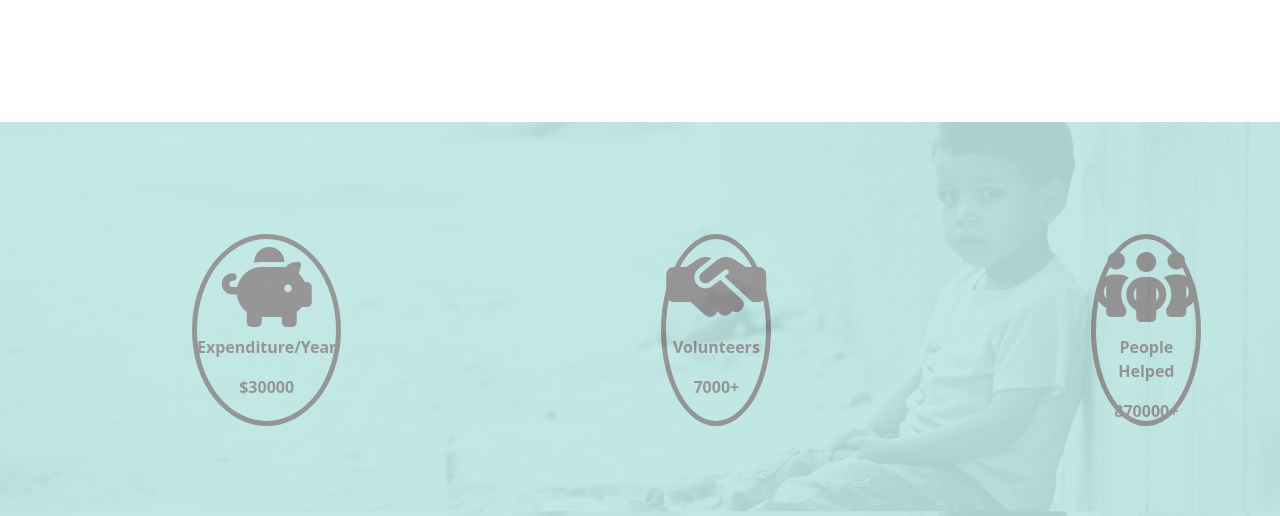
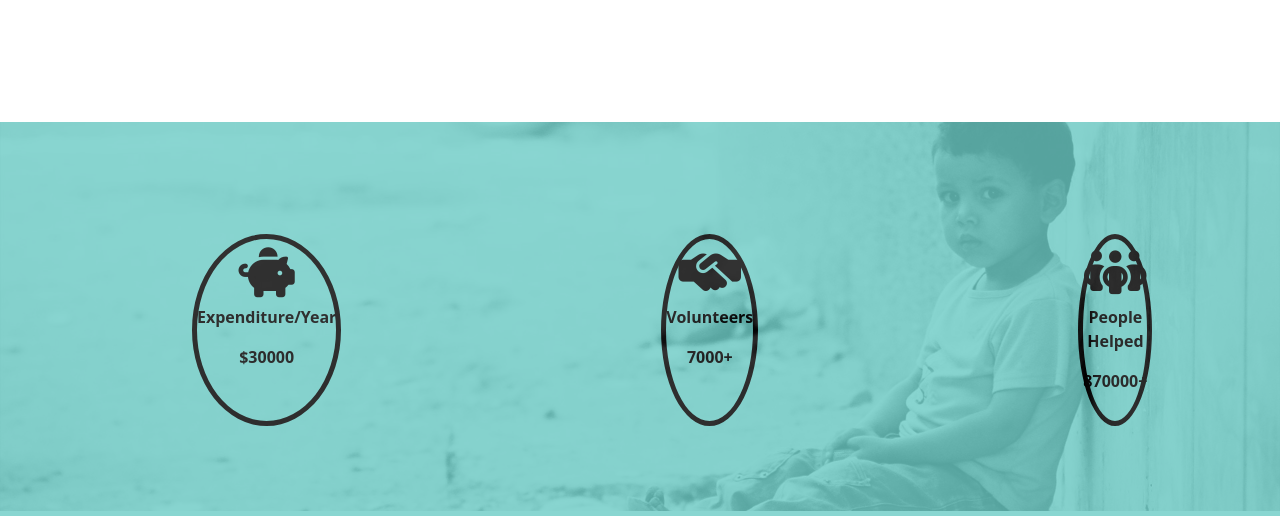
Before and after one commit to amitjait/About-Us, a plain HTML site: page index.html in a window 1280 px wide. Shown: the part 1250-1766 px from the top of the page. Drawn offline with nearby package versions, Linux system fonts and the light colour scheme.

Commit message:
Updating

```diff
--- a/index.html
+++ b/index.html
@@ -71,7 +71,7 @@
       <div class="demo-content">
         <div class = "subDemo">
           <h1 class="botm-head">Join MentHealth!</h1>
-          <h3>Make a difference in the world!!</h3>
+          <h3 class="ctnt">Make a difference in the world!!</h3>
           <button class="joinBtn">Join Us</button>
         </div>
       </div>
@@ -135,33 +135,18 @@
         <!-- <img src="" alt="" class="img"> -->
       </div>
       <div class="stats">
-        <!-- <div class="col-md-4 col-sm-12 col-xs-12 img-txt-1 ">
-          <i class="fa-solid fa-piggy-bank fa-5x"></i>
-          <p class="exp">Expenditure/Year </p>
-                 $30000
-        </div>
-        <div class="col-md-4 col-sm-12 col-xs-12 img-txt-2 ">
-          <i class="fa-solid fa-handshake-simple fa-5x"></i>
-          <p class="volntr">Volunteers</p>
-              7000+
-        </div>
-        <div class="col-md-4 col-sm-12 col-xs-12 img-txt-3 ">
-          <i class="fa-solid fa-people-group fa-5x"></i>
-          <p class="help">People Helped</p>
-          870000+
-        </div> -->
         <div id="statIcn">
-          <i class="fa-solid fa-piggy-bank fa-5x"></i>
+          <i class="fa-solid fa-piggy-bank staticn"></i>
           <p class="exp">Expenditure/Year </p>
                  $30000
         </div>
         <div id="statIcn">
-          <i class="fa-solid fa-handshake-simple fa-5x"></i>
+          <i class="fa-solid fa-handshake-simple staticn"></i>
           <p class="volntr">Volunteers</p>
               7000+
         </div>
         <div id="statIcn">
-          <i class="fa-solid fa-people-group fa-5x"></i>
+          <i class="fa-solid fa-people-group staticn"></i>
           <p class="help">People Helped</p>
           870000+
         </div>
--- a/style.css
+++ b/style.css
@@ -168,24 +168,19 @@
     position: relative;
     height: 50vh;
     /* background-color: black; */
-    opacity: 0.5;
+    /* opacity: 0.5; */
     display: flex;
   }
 
   .statImg{
     background-image: url("/Images/counter-bg.jpg");
     width: 100%;
-    background-repeat: none;
+    background-repeat: no-repeat;
     position: absolute;
     height: 80vh;
     background-size: 100%;
 
   }
-
-  .statDiv{
-
-  }
-
   .stats{
     display: flex;
     position: absolute;
@@ -214,6 +209,10 @@
     font-weight: bolder;
     transform: translateY(-50%);
     text-align: center;
+  }
+  .staticn{
+    font-size: 50px;
+    color: black;
   }
   .exp{
     /* margin-left: -1rem; */
```
